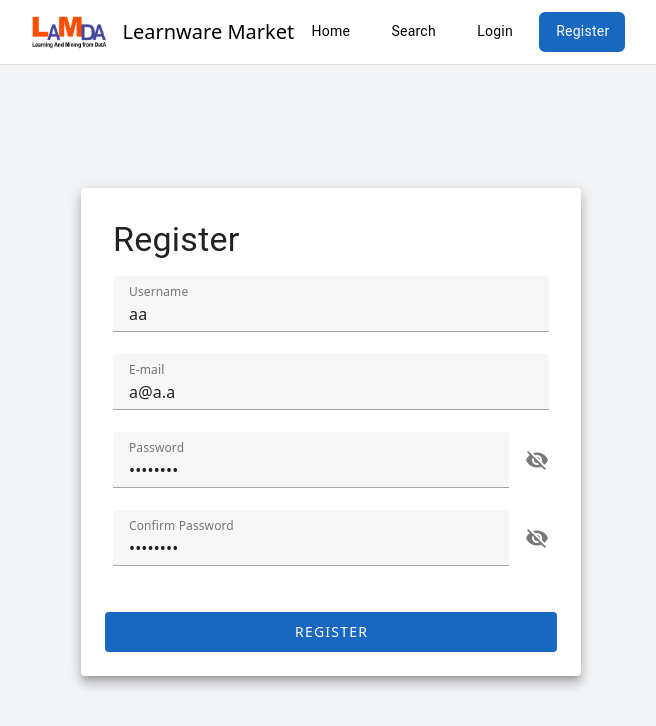
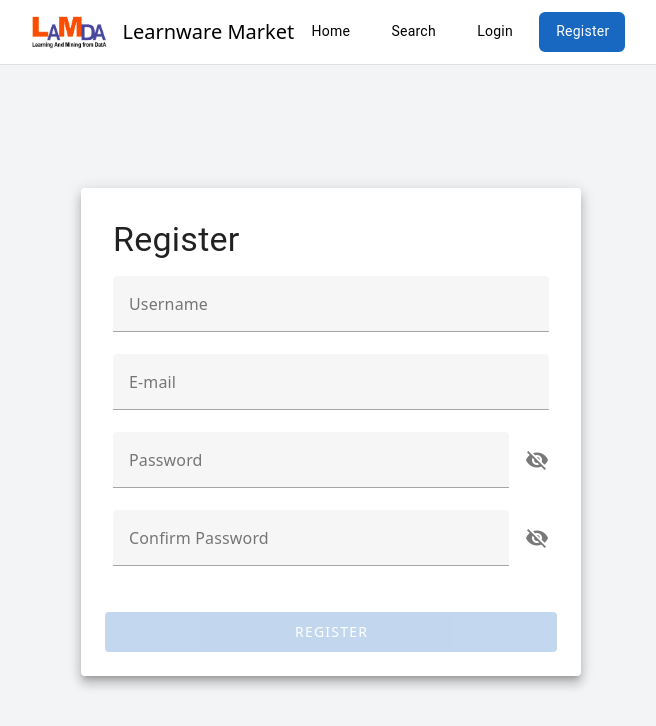
Before and after one commit to Learnware-LAMDA/Beimingwu, a Vue app: page /#/register in a window 1280 px wide. Shown: the top 726 px of the page, without its empty margins (309-965 px from the left). Built offline with nearby package versions, Linux system fonts and the light colour scheme.

Commit message:
[MNT] Remove initial data in register

```diff
--- a/src/views/Register/Register.vue
+++ b/src/views/Register/Register.vue
@@ -15,12 +15,6 @@ const elevationClass = computed(() => {
 })
 
 const { handleSubmit, meta } = useForm({
-  initialValues: {
-    userName: 'aa',
-    email: 'a@a.a',
-    password: 'aaaaaaaa',
-    password2: 'aaaaaaaa',
-  },
   validationSchema: {
     userName(value) {
       if (value?.length >= 2) return true
```
